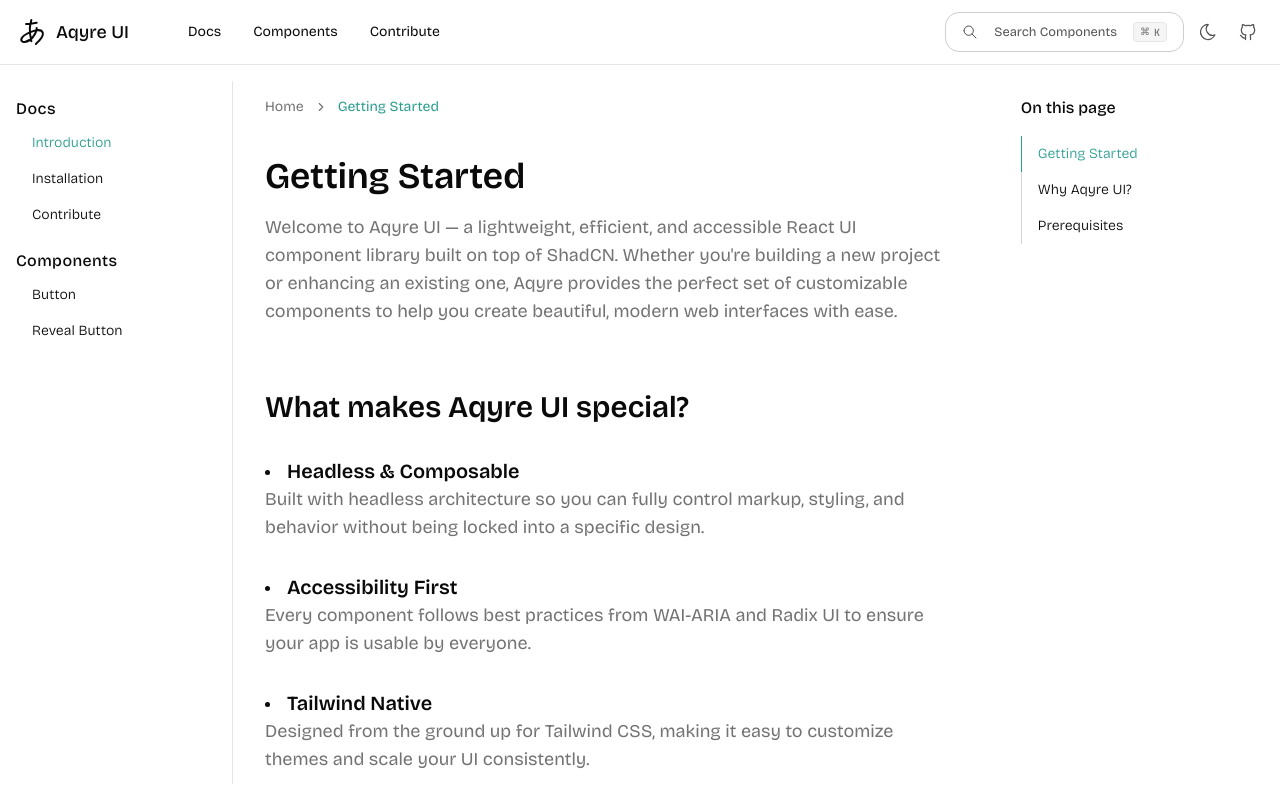
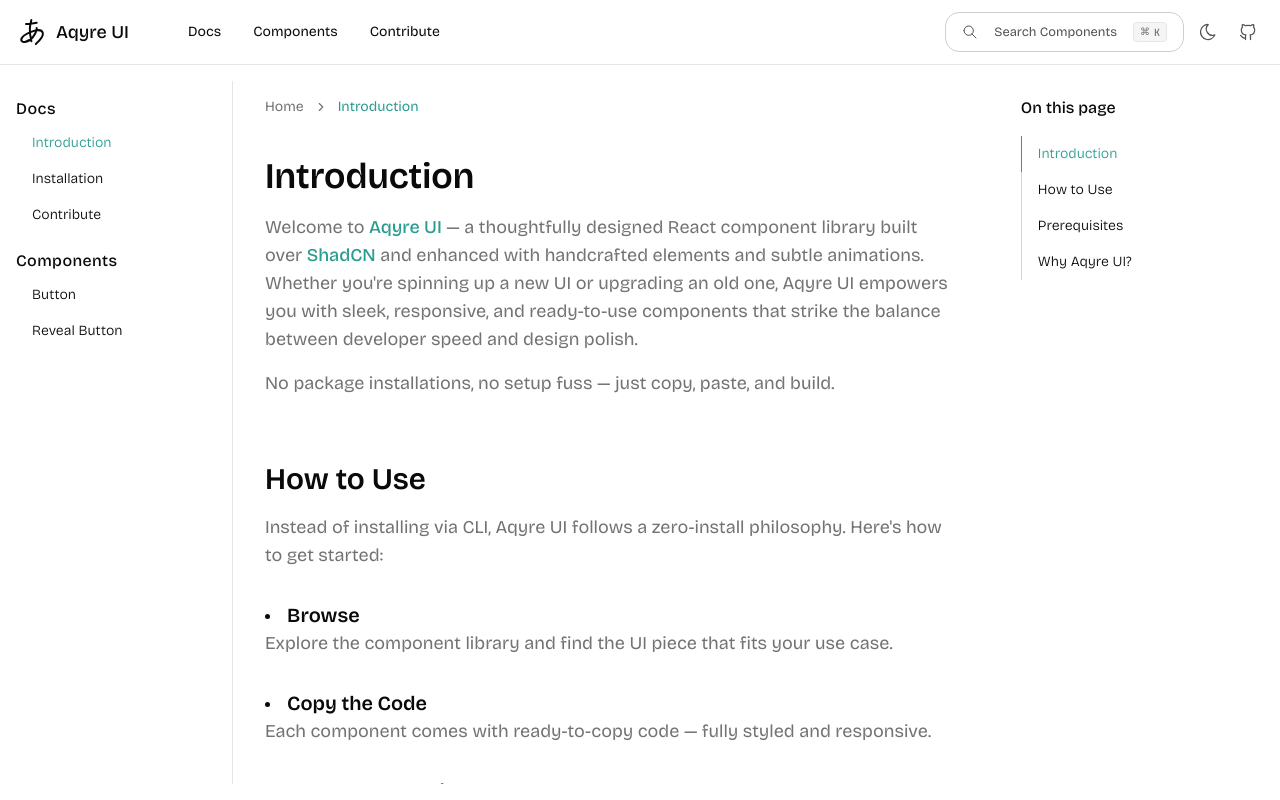
Before and after one commit to rht-21/aqyre-ui, a Next.js app: page /docs in a window 1280 px wide. Built offline with nearby package versions, Linux system fonts and the light colour scheme.

Commit message:
docs: Update Introduction Documentation

```diff
--- a/app/(root)/docs/page.tsx
+++ b/app/(root)/docs/page.tsx
@@ -9,50 +9,84 @@
     <section className="docs-section">
       <article className="docs-article">
         <div className="docs-div" id="overview">
-          <h1 className="docs-h1">Getting Started</h1>
+          <h1 className="docs-h1">Introduction</h1>
           <p className="docs-p">
-            Welcome to <span>Aqyre UI</span> — a lightweight, efficient, and
-            accessible React UI component library built on top of ShadCN.
-            Whether you&apos;re building a new project or enhancing an existing
-            one, Aqyre provides the perfect set of customizable components to
-            help you create beautiful, modern web interfaces with ease.
+            Welcome to <span className="docs-span">Aqyre UI</span> — a
+            thoughtfully designed React component library built over{" "}
+            <span className="docs-span">ShadCN</span> and enhanced with
+            handcrafted elements and subtle animations. Whether you&apos;re
+            spinning up a new UI or upgrading an old one, Aqyre UI empowers you
+            with sleek, responsive, and ready-to-use components that strike the
+            balance between developer speed and design polish.
+          </p>
+          <p className="docs-p">
+            No package installations, no setup fuss — just copy, paste, and
+            build.
           </p>
         </div>
 
-        <div className="docs-div" id="why-aqyreui">
-          <h2 className="docs-h2">What makes Aqyre UI special?</h2>
+        <div className="docs-div" id="how-to-use">
+          <h2 className="docs-h2">How to Use</h2>
+          <p className="docs-p">
+            Instead of installing via CLI, Aqyre UI follows a zero-install
+            philosophy. Here&apos;s how to get started:
+          </p>
           <ul className="docs-ul">
-            {Data.unique_features.map(({ title, description }, index) => (
+            {Data.introduction.how_to_use.map(
+              ({ title, description }, index) => (
                 <li className="docs-li" key={index}>
                   <h4 className="docs-h4">{title}</h4>
                   <p className="docs-p">{description}</p>
                 </li>
-            ))}
+              )
+            )}
           </ul>
+          <p className="docs-p">
+            Need to customize? All components are built to be extendable and
+            easy to tweak.
+          </p>
         </div>
 
         <div className="docs-div" id="prerequisites">
           <h2 className="docs-h2">Prerequisites</h2>
           <p className="docs-p">
-            Before using Aqyre UI, make sure your project is set up with:
+            Aqyre UI components are designed to be dropped into modern React or
+            Next.js projects. Before using, ensure your project includes:
           </p>
           <ul className="docs-ul">
-            {Data.prerequisites.map(({ title, description, href }, index) => (
+            {Data.introduction.prerequisites.map(
+              ({ title, description, href }, index) => (
                 <li className="docs-li" key={index}>
-                <h4 className="docs-h4">{title}: </h4>
+                  <h4 className="docs-h4">{title}:</h4>
                   <p className="docs-p">
                     <Link className="docs-a" href={href}>
                       {description}
                     </Link>
                   </p>
                 </li>
-            ))}
+              )
+            )}
+          </ul>
           <p className="docs-p">
-              Aqyre UI works seamlessly in Next.js apps. Learn more about{" "}
+            Optimized for{" "}
             <Link className="docs-a" href="https://nextjs.org/docs">
               Next.js
             </Link>
+            , but flexible enough for any React environment.
           </p>
+        </div>
+
+        <div className="docs-div" id="why-aqyreui">
+          <h2 className="docs-h2">Why Choose Aqyre UI?</h2>
+          <ul className="docs-ul">
+            {Data.introduction.why_aqyre.map(
+              ({ title, description }, index) => (
+                <li className="docs-li" key={index}>
+                  <h4 className="docs-h4">{title}</h4>
+                  <p className="docs-p">{description}</p>
+                </li>
+              )
+            )}
           </ul>
         </div>
 
--- a/constant/index.ts
+++ b/constant/index.ts
@@ -8,8 +8,8 @@
 
 export const SidebarData: SidebarProps = {
   Docs: [
-    { label: "Introduction", href: "/docs", alias: "Getting Started" },
-    { label: "Installation", href: "/docs/setup" },
+    { label: "Introduction", href: "/docs" },
+    { label: "Installation", href: "/docs/setup", alias: "Getting Started" },
     { label: "Contribute", href: "/contribute" },
   ],
 
@@ -21,9 +21,10 @@
 
 export const TrackerData = {
   docs: [
-    { id: "overview", title: "Getting Started" },
+    { id: "overview", title: "Introduction" },
+    { id: "how-to-use", title: "How to Use" },
+    { id: "prerequisites", title: "Prerequisites" },
     { id: "why-aqyreui", title: "Why Aqyre UI?" },
-    { id: "prerequisites", title: "Prerequisites" },
   ],
   setup: [
     { id: "overview", title: "Getting Started" },
@@ -33,59 +34,88 @@
 };
 
 export const Data = {
-  unique_features: [
+  introduction: {
+    why_aqyre: [
+      {
+        title: "Copy-Paste Simplicity",
+        description:
+          "No package installations or configuration needed — just grab the code you need and paste it directly into your project.",
+      },
+      {
+        title: "Handcrafted + ShadCN Powered",
+        description:
+          "While many components are refined versions of ShadCN, some are uniquely designed from scratch to bring extra personality and motion.",
+      },
+      {
+        title: "Subtle Animations",
+        description:
+          "Select components include fluid, performance-friendly animations that enhance UX without overwhelming the interface.",
+      },
       {
         title: "Headless & Composable",
         description:
-        "Built with headless architecture so you can fully control markup, styling, and behavior without being locked into a specific design.",
+          "Built with headless architecture so you can control markup, styling, and behavior without limitations.",
       },
       {
         title: "Accessibility First",
         description:
-        "Every component follows best practices from WAI-ARIA and Radix UI to ensure your app is usable by everyone.",
+          "Follows WAI-ARIA and Radix UI guidelines to make sure your app works for everyone.",
       },
       {
         title: "Tailwind Native",
         description:
-        "Designed from the ground up for Tailwind CSS, making it easy to customize themes and scale your UI consistently.",
+          "Crafted with Tailwind CSS for easy customization, theming, and consistency across your design system.",
       },
       {
-      title: "Dark Mode Support",
+        title: "Dark Mode Ready",
         description:
-        "Components come with full dark mode compatibility using Tailwind's dark variant, ready to match your design system.",
+          "All components come with dark mode support out of the box using Tailwind's dark variant.",
       },
       {
-      title: "Developer Experience Focused",
+        title: "DX-Focused",
         description:
-        "TypeScript support, clear props, and smart defaults make building with Aqyre UI fast, fun, and frustration-free.",
-    },
-    {
-      title: "Minimal Yet Powerful",
-      description:
-        "No bloated styles or heavy dependencies—just clean, efficient components built for performance.",
+          "TypeScript support, intelligent defaults, and simple APIs ensure smooth development from start to finish.",
       },
     ],
     prerequisites: [
       {
         title: "React (v18 or above)",
-      description: "Set up a React project",
+        description: "Set up a modern React project",
         href: "https://react.dev/learn/start-a-new-react-project",
       },
       {
         title: "Tailwind CSS",
-      description: "Tailwind Installation Guide",
+        description: "Follow the Tailwind installation guide",
         href: "https://tailwindcss.com/docs/installation",
       },
       {
-      title: "ShadCN UI",
-      description: "Setup ShadCN UI",
+        title: "ShadCN UI (Optional)",
+        description: "Install ShadCN UI for extended compatibility",
         href: "https://ui.shadcn.com/docs/installation",
       },
       {
         title: "Tabler Icons",
-      description: "Explore Icons",
+        description: "Browse and use clean, versatile icons",
         href: "https://tabler.io/icons",
         code: "npm i @tabler/icons-react",
       },
     ],
+    how_to_use: [
+      {
+        title: "Browse",
+        description:
+          "Explore the component library and find the UI piece that fits your use case.",
+      },
+      {
+        title: "Copy the Code",
+        description:
+          "Each component comes with ready-to-copy code — fully styled and responsive.",
+      },
+      {
+        title: "Paste & Customize",
+        description:
+          "Paste the component into your codebase and tweak classes, props, or animations as needed.",
+      },
+    ],
+  },
 };
```
Lines whose indentation alone changed are shown as unchanged.
